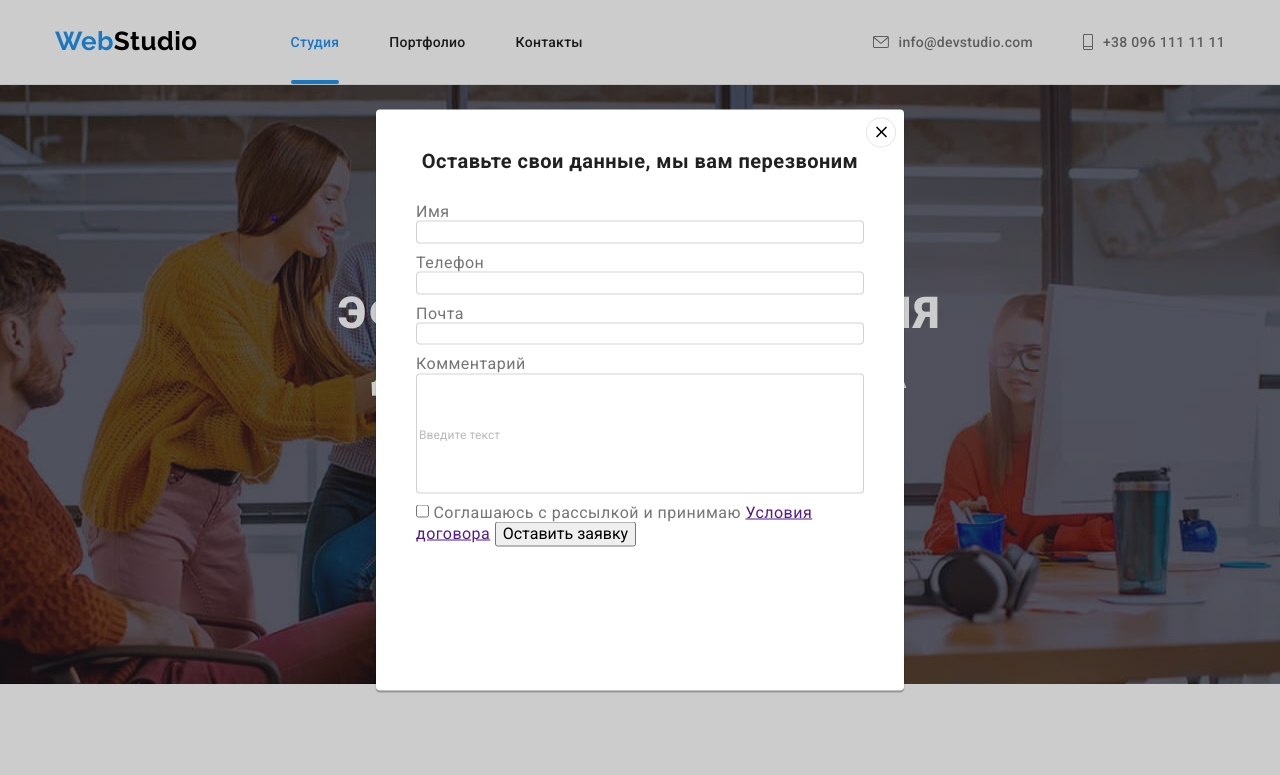
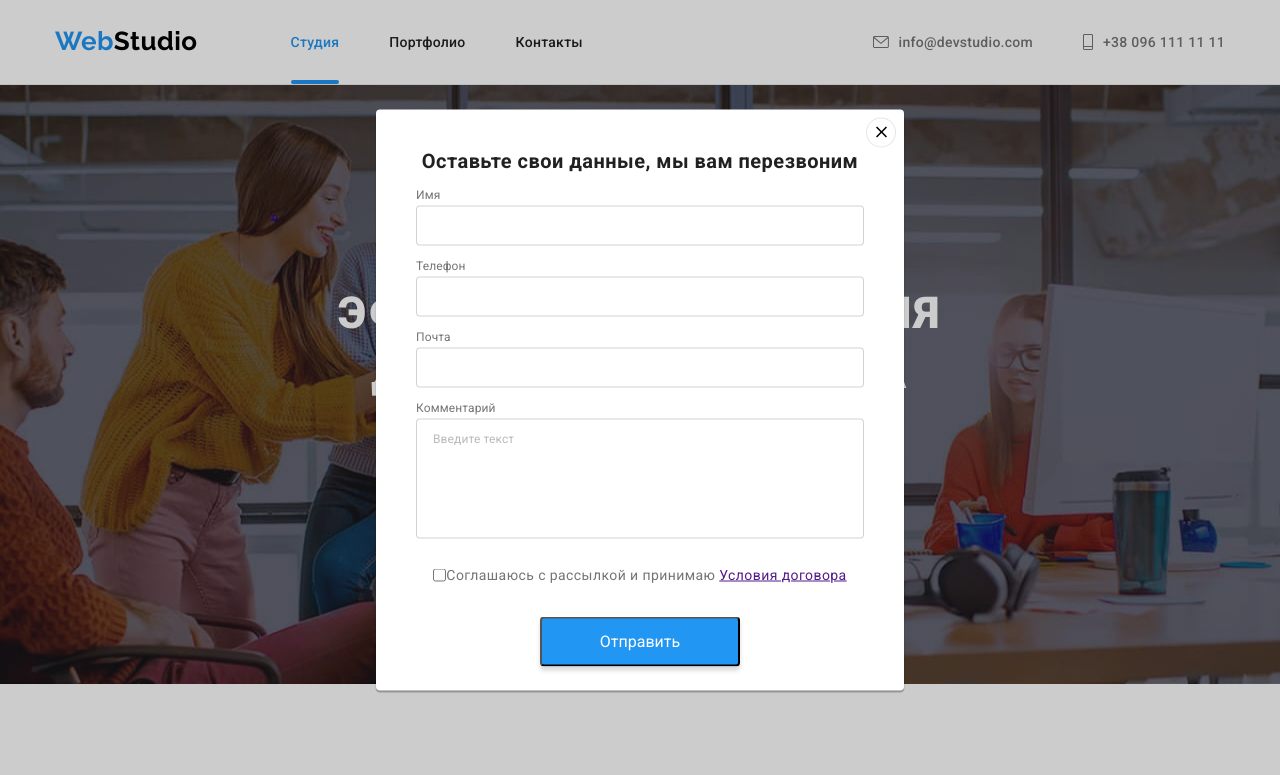
Before and after one commit to EvgeniyTIR/goit-markup-hw-06, a plain HTML site: page index.html in a window 1280 px wide. Both pictures are taken after a click on the button "Заказать услугу". Shown: the top 775 px of the page. Drawn offline with Linux system fonts and the light colour scheme.

Commit message:
hw-06 не влазит отступ

```diff
--- a/css/styles.css
+++ b/css/styles.css
@@ -7,6 +7,9 @@ body {
     "Segoe UI", "Roboto", "Oxygen",
     "Ubuntu", "Cantarell", "Fira Sans",
     "Droid Sans", "Helvetica Neue", sans-serif;*/
+}
+textarea {
+  resize: none;
 }
 :root {
   --primary-text-color: #757575;
@@ -722,7 +725,7 @@ img {
 
   margin: 0;
   padding: 0;
-  margin-bottom: 30px;
+  margin-bottom: 12px;
 
   color: var(--primary-title-text);
 }
@@ -733,9 +736,12 @@ img {
   border: 1px solid rgba(33, 33, 33, 0.2);
   box-sizing: border-box;
   border-radius: 4px;
+  height: 40px;
 }
-.modal-input.text {
+.modal-input.textarea {
   height: 120px;
+  padding: 12px 16px;
+  margin-bottom: 20px;
 }
 .modal-input::placeholder {
   font-size: 12px;
@@ -744,3 +750,53 @@ img {
 
   color: rgba(117, 117, 117, 0.5);
 }
+.modal-lable {
+  font-family: Roboto;
+  font-size: 12px;
+  line-height: calc(14 / 12);
+  letter-spacing: 0.01em;
+
+  color: #757575;
+
+  display: inline-block;
+  margin-bottom: 4px;
+}
+.form {
+  width: 100%;
+  height: 100%;
+  margin-left: auto;
+  margin-right: auto;
+}
+.form-field {
+}
+.form-field-button {
+  display: flex;
+  justify-content: center;
+  align-items: center;
+}
+.check {
+  font-family: Roboto;
+  font-size: 14px;
+  line-height: calc(24 / 14);
+
+  letter-spacing: 0.03em;
+}
+.form-field-checkbox {
+  display: flex;
+  justify-content: center;
+  align-items: center;
+  margin-bottom: 30px;
+}
+.modal-button {
+  width: 200px;
+  height: 50px;
+  padding-top: 10px;
+  padding-bottom: 10px;
+
+  text-align: center;
+  color: var(--primary-white-color);
+
+  background: var(--accent-color);
+  box-shadow: 0px 4px 4px rgba(0, 0, 0, 0.15);
+  border-radius: 4px;
+}
--- a/index.html
+++ b/index.html
@@ -346,12 +346,14 @@
             <div class="modal">
 
                 <button class="button-modal " data-modal-open>
-                </button>
-                <form action="" class="js-speaker-form">
+                          </button>
+                <form action="" class="js-speaker-form form">
                     <p class="modal-title">Оставьте свои данные, мы вам перезвоним</p>
 
-                    <label for="name" class="modal-lable">Имя</label>
-                    <input type="text" name="name" id="name" class="modal-input">
+                    <div class="form-field">
+                        <label for="name" class="modal-lable">Имя</label>
+                        <input type="text" name="name" id="name" class="modal-input">
+                    </div>
 
                     <label for="tel" class="modal-lable">Телефон</label>
                     <input type="tel" name="tel" id="tel" class="modal-input">
@@ -359,14 +361,17 @@
                     <label for="email" class="modal-lable">Почта</label>
                     <input type="email" name="email" id="email" class="modal-input">
 
-                    <label for="text" class="modal-lable"></label>Комментарий</label>
-                    <input type="text" name="text" id="text" placeholder="Введите текст" class="modal-input text">
+                    <label for="textarea" class="modal-lable">Комментарий</label>
+                    <textarea name="textarea" id="textarea"   placeholder="Введите текст" class="modal-input textarea"></textarea>
 
+                  <div class="form-field-checkbox">
                    <input type="checkbox" name="checkbox" id="checkbox" class="modal-checkbox">
-                   <label for="checkbox" class="modal-lable">Соглашаюсь с рассылкой и принимаю <a href="">Условия договора</a> </label>
+                   <label for="checkbox" class="modal-checkbox check">Соглашаюсь с рассылкой и принимаю <a href="">Условия договора</a> </label>
+                  </div>
 
-
-                    <button type="submit">Оставить заявку </button>
+                   <div class="form-field-button">
+                    <button type="submit" class="modal-button">Отправить</button>
+                   </div>
                 </form>
             </div>
         </div>
```
